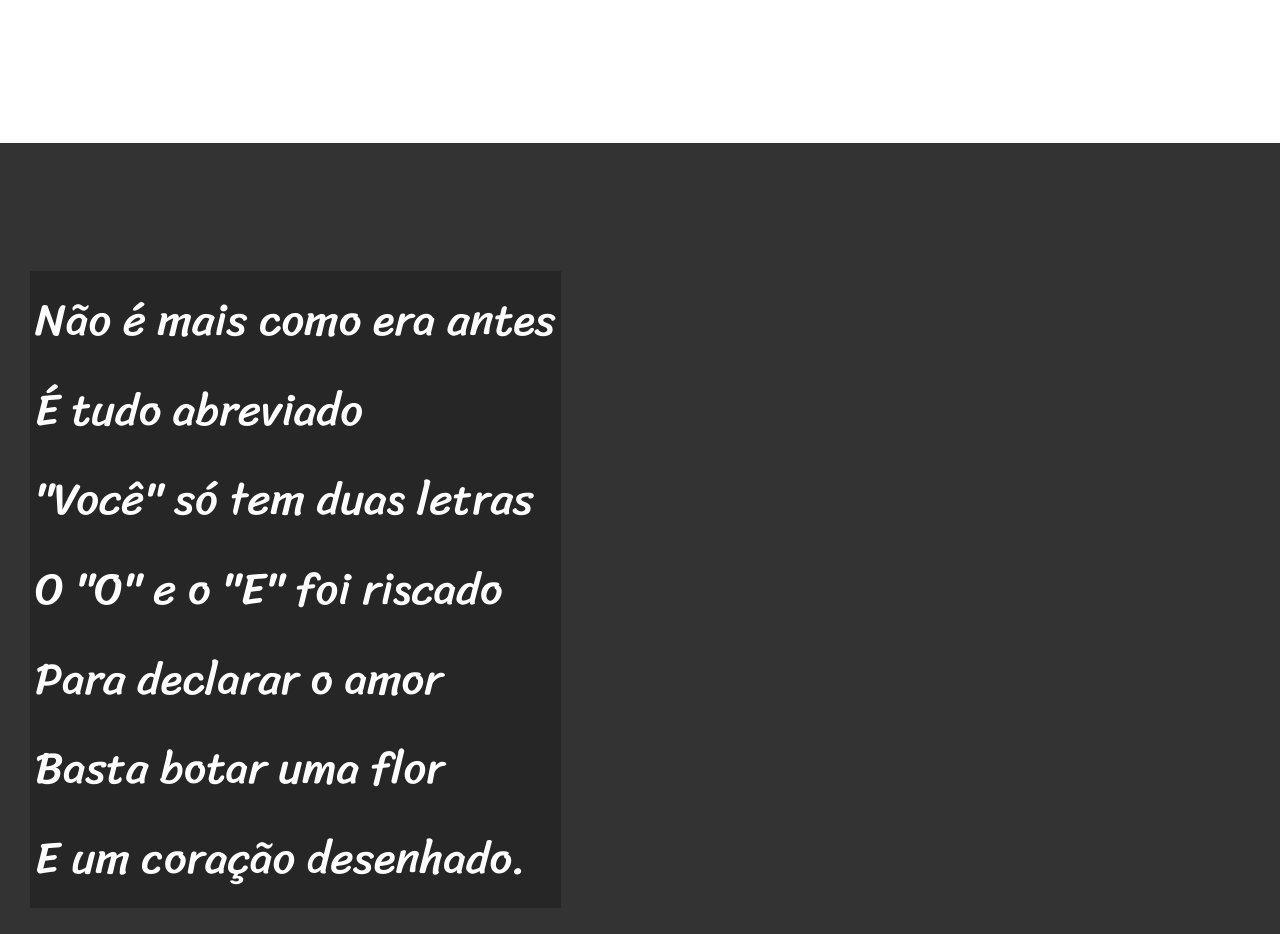
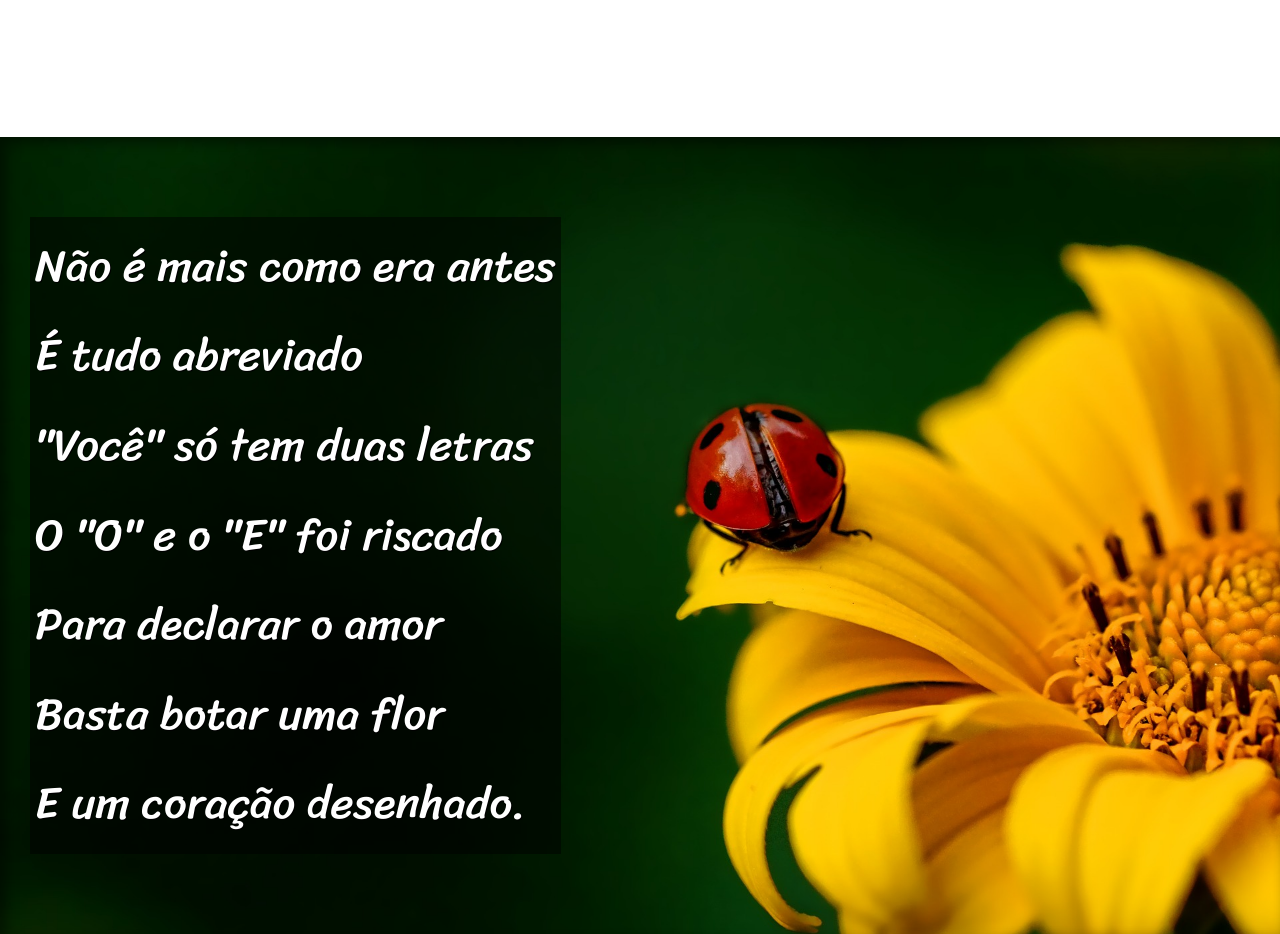
Before and after one commit to thiago-antonio/html-css, a plain HTML site: page desafios/desafio012/index.html in a window 1280 px wide. Shown: the part 1000-1934 px from the top of the page. Drawn offline with Linux system fonts and the light colour scheme.

Commit message:
finalizando projeto cordel

```diff
--- a/desafios/desafio012/index.html
+++ b/desafios/desafio012/index.html
@@ -23,7 +23,7 @@
             Vou dizer tudo em poesia.
         </p>
     </section>
-    <section class="imagen">
+    <section class="imagen" id="img01">
         <p>
             Não é mais como era antes<br>
             É tudo abreviado<br>
@@ -35,7 +35,7 @@
         </p>
 
     </section>
-    <section class="normal">
+    <section class="normal" >
         <p>
             Arroba agora não pesa<br>
             É parte de um endereço<br>
@@ -55,7 +55,7 @@
             Decifre esse rabisco.
         </p>
     </section>
-    <section class="imagen">
+    <section class="imagen" id="img02">
         <p>
             Tenho saudade das cartas<br>
             Escritas com a própria mão<br>
--- a/desafios/desafio012/style.css
+++ b/desafios/desafio012/style.css
@@ -42,7 +42,7 @@ header > h1 {
 }
 
 header > p {
-    padding-top: 50px;
+    padding-bottom: 50px;
 }
 
 header a, footer a {
@@ -56,12 +56,16 @@ header a:hover, footer a:hover {
 }
 
 section {
-    padding-top: 10%;
-    padding-bottom: 10%;
+    padding-top: 10vh;
+    padding-bottom: 10vh;
     line-height: 2em;
     padding-left: 30px;
     font-family: var(--fonte3);
     font-size: 3.5vw;
+}
+
+section > p {
+    padding-bottom: 2em;
 }
 
 section.normal {
@@ -72,12 +76,26 @@ section.normal {
 section.imagen {
     background-color: rgb(51, 51, 51);
     color: white;
+    box-shadow: inset 6px 6px 13px 0px rgba(0, 0, 0, 0.473);
+    background-size: cover;
+    background-attachment: fixed;
 }
 
 section.imagen > p {
     display: inline-block;
     padding: 5px;
-    background-color: rgba(0, 0, 0, 0.253);
+    background-color: rgba(0, 0, 0, 0.514);
+    text-shadow: 1px 1px 0px black;
+}
+
+section#img01 {
+    background-image: url(imagens/background001.jpg);
+    background-position: right center;
+}
+
+section#img02 {
+    background-image: url(imagens/background002.jpg);
+    background-position: right center;
 }
 
 footer {
```
